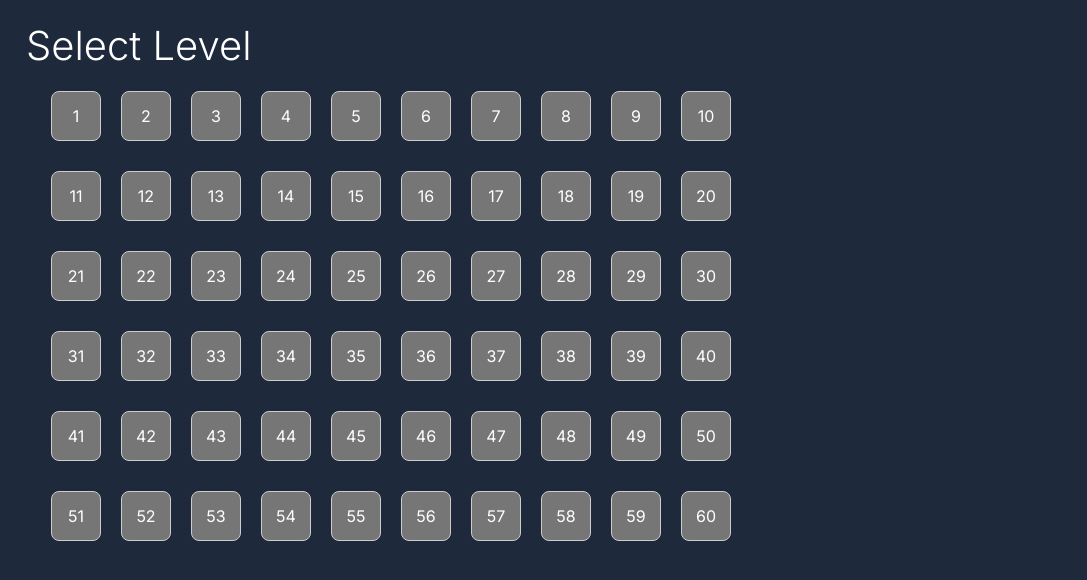
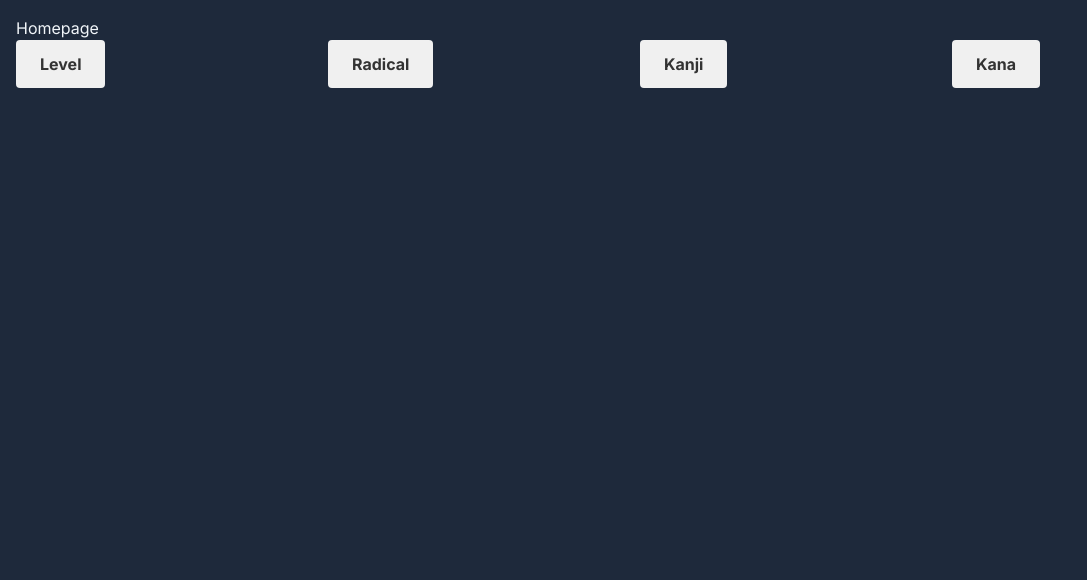
Before and after one commit to bondanrahmawan/wanikani, a Next.js app: page / in a window 1280 px wide. Shown: the top 580 px of the page, without its empty margins (0-1087 px from the left). Built offline with nearby package versions, Linux system fonts and the light colour scheme.

Commit message:
add sitemap (#1)

```diff
--- a/src/app/card.tsx
+++ b/src/app/card.tsx
@@ -1,34 +1,73 @@
 import React from "react";
+import Link from "next/link";
 import styles from "./homepage.module.css";
 
 interface LevelProps {
-	start: number;
-	end: number;
+	type: string;
+	start?: number | null;
+	end?: number | null;
+	grade?: number | null;
+	title?: string | null;
 }
 
-const DynamicComponent: React.FC<LevelProps> = ({ start, end }) => {
+const LevelCardComponent: React.FC<LevelProps> = ({ type, start, end, grade, title }) => {
 	const components = [];
 
-	for (let i = start; i <= end; i++) {
-		const name = `${i}`;
-		components.push(<RectangularCard key={i} title={name} />);
+	if (type === "level") {
+		if (start !== null && start !== undefined && end !== null && end !== undefined) {
+			for (let i = start; i <= end; i++) {
+				const name = `${i}`;
+				components.push(<SquareCard key={i} grade={0} title={name} />);
+			}
+		}
+	} else {
+		if (grade !== null && grade !== undefined && title !== null && title !== undefined) {
+			components.push(<RectangularCard key={grade} grade={grade} title={title} type={type} />);
+		}
 	}
 
-	return <div className={styles.level}>{components}</div>;
-};
-
-interface CardProps {
-	title: string;
-}
-
-const RectangularCard: React.FC<CardProps> = ({ title }) => {
 	return (
-		<div className={styles.card}>
-			<a href={"/level/" + title} className={styles.title}>
-				{title}
-			</a>
+		<div
+			className={
+				type === "level"
+					? styles.level + " " + styles.square
+					: styles.level + " " + styles.rectangular
+			}>
+			{components}
 		</div>
 	);
 };
 
-export default DynamicComponent;
+interface CardProps {
+	grade: number;
+	title: string;
+	type?: string;
+}
+
+const SquareCard: React.FC<CardProps> = ({ title }) => {
+	return (
+		<div className={styles.card + " " + styles.square}>
+			<Link href={"/level/" + title} className={styles.title + " " + styles.square}>
+				{title}
+			</Link>
+		</div>
+	);
+};
+
+const RectangularCard: React.FC<CardProps> = ({ grade, title, type }) => {
+	const className =
+		type === "radical"
+			? styles.card + " " + styles.rectangular + " " + styles.radical
+			: styles.card + " " + styles.rectangular + " " + styles.kanji;
+
+	return (
+		<div className={className}>
+			<Link href={"/level/" + grade} className={styles.title + " " + styles.rectangular}>
+				<span>Grade {grade}</span>
+				<span>{title}</span>
+			</Link>
+		</div>
+	);
+};
+
+export default LevelCardComponent;
--- a/src/app/exercise/[level]/resultPanel.tsx
+++ b/src/app/exercise/[level]/resultPanel.tsx
@@ -1,3 +1,4 @@
+import { useState } from "react";
 import { ExerciseModel } from "../../../../model/commonTypes";
 import styles from "./page.module.css";
 
@@ -7,10 +8,23 @@ type ResultPanelProps = {
 
 const ResultPanel: React.FC<ResultPanelProps> = ({ answers }) => {
 	const components: Array<JSX.Element> = [];
+	var correctAnswer = 0;
+
+	function checkAnswer(correctAnswers: Array<string>, answer: string) {
+		const lowerCaseCorrectAnswers = correctAnswers.map((answerKey) => {
+			return answerKey.toLowerCase();
+		});
+		return lowerCaseCorrectAnswers.includes(answer);
+	}
 
 	answers.sort((a, b) => a.id - b.id);
 
-	answers.forEach((k) =>
+	answers.forEach((k) => {
+		const isCorrect: boolean = checkAnswer(k.data.question, k.data.answer);
+		if (isCorrect) {
+			correctAnswer = correctAnswer + 1;
+		}
+
 		components.push(
 			<ResultCard
 				key={k.id}
@@ -18,18 +32,20 @@ const ResultPanel: React.FC<ResultPanelProps> = ({ answers }) => {
 				slug={k.data.question}
 				answer={k.data.answer}
 				materialType={k.materialType}
+				isCorrect={isCorrect}
 			/>
-		)
-	);
+		);
+	});
 
 	const finalComponent = (
 		<div className={styles.result}>
-			<h2 className={styles.headerSection}>Exercise Result</h2>
-			<div className={styles.cardKotoba + " " + styles.header}>
-				<span className={styles.charactersLong}>Character</span>
-				<span className={styles.titleBoxLong}>
-					<span className={styles.meaning}>Meaning</span>
-					<span className={styles.answer}>Answer</span>
+			<div className={styles.cardResult + " " + styles.header}>
+				<span className={styles.charactersLong}>Result</span>
+				<span className={styles.meaning}>
+					{correctAnswer}/{answers.length}
+				</span>
+				<span className={styles.answer}>
+					{(correctAnswer * 100) / answers.length}%
 				</span>
 			</div>
 			<div className={styles.panelLong}>{components}</div>
@@ -44,6 +60,7 @@ type CardProps = {
 	slug: Array<string>;
 	answer: string;
 	materialType: string;
+	isCorrect: boolean;
 };
 
 const ResultCard: React.FC<CardProps> = ({
@@ -51,6 +68,7 @@ const ResultCard: React.FC<CardProps> = ({
 	slug,
 	answer,
 	materialType,
+	isCorrect,
 }) => {
 	const newSlug = slug.map((answerKey) => {
 		return answerKey.toLowerCase();
@@ -69,12 +87,10 @@ const ResultCard: React.FC<CardProps> = ({
 	return (
 		<div className={cardClassName}>
 			<span className={styles.charactersLong}>{character}</span>
-			<span className={styles.titleBoxLong}>
-				<span className={styles.meaning + " " + styles.correct}>
-					{newSlug.join(", ")}
-				</span>
-				<span className={styles.answer + " " + answerStyle}>{answer}</span>
+			<span className={styles.meaning + " " + styles.correct}>
+				{newSlug.join(", ")}
 			</span>
+			<span className={styles.answer + " " + answerStyle}>{answer}</span>
 		</div>
 	);
 };
--- a/src/app/exercise/[level]/slideshow.tsx
+++ b/src/app/exercise/[level]/slideshow.tsx
@@ -3,7 +3,6 @@ import Image from "next/image";
 import { ExerciseModel } from "../../../../model/commonTypes";
 import { toKana, toRomaji } from "wanakana";
 import ResultPanel from "./resultPanel";
-// import { zenkakuGothicAntique } from "@/asset/fonts";
 import styles from "./page.module.css";
 import home from "../../../asset/home-dark.png";
 import left from "../../../asset/left.png";
--- a/src/app/homepage.module.css
+++ b/src/app/homepage.module.css
@@ -1,40 +1,101 @@
-.header {
-    padding-left: 10px;
-    font-weight: 300;
-    font-size: 40px;
-    color: white;
+.radical {
+    background-color: #0093dd;
+}
 
-    display: flex;
-    justify-content: space-between;
+.kanji {
+    background-color: #ff00aa;
 }
 
 .card {
     border: 1px solid #ccc;
+    border-radius: 8px;
+
+    display: flex;
+    align-items: center;
+}
+
+.card.square {
     background-color: #767676;
-    border-radius: 8px;
+
     width: 50px;
     height: 50px;
 
+    margin: 0px 5px;
+
+    justify-content: center;
+}
+
+.card.rectangular {
+    width: 250px;
+    height: 50px;
+}
+
+.level {
     display: flex;
-    justify-content: center;
+    justify-content: space-around;
     align-items: center;
 }
 
-.level {
-    height: 80px;
-    width: 750px;
-    padding: 25px;
+.level.square {
+    padding: 10px;
+}
 
-    display: flex;
-    justify-content: space-around;
-    align-items: center;
+.level.rectangular {
+    padding: 5px 10px;
+    flex-direction: column;
 }
 
 .title {
     width: 100%;
     height: 100%;
     color: white;
+
     display: flex;
-    justify-content: center;
     align-items: center;
 }
+
+.title.square {
+    justify-content: center;
+}
+
+.title.rectangular {
+    justify-content: space-around;
+}
+
+.button {
+    display: inline-block;
+    padding: 12px 24px;
+    background-color: #f0f0f0;
+    color: #333;
+    text-decoration: none;
+    font-weight: bold;
+    border-radius: 4px;
+    margin-right: 10px;
+  }
+
+.sitemap {
+    display: flex;
+}
+
+.sitemap_option {
+    width: 400px;
+}
+
+.sitemap_levels {
+    background-color: transparent;
+
+    display: none;
+    position: absolute;
+
+    z-index: 1;
+}
+
+.sitemap_levels.level {
+    background-color: #333;
+
+    border: solid #ccc 1px;
+}
+
+.sitemap_levels.clicked {
+    display: block;
+}
--- a/src/app/page.tsx
+++ b/src/app/page.tsx
@@ -1,18 +1,88 @@
-import DynamicComponent from "./card";
+"use client";
+
+import { useState } from "react";
+import LevelCardComponent from "./card";
 import styles from "./homepage.module.css";
 
-export default function Pages12() {
+export default function Homepage() {
+	const [levelClicked, setLevelClicked] = useState<boolean>(false);
+	const [radicalClicked, setRadicalClicked] = useState<boolean>(false);
+	const [kanjiClicked, setKanjiClicked] = useState<boolean>(false);
+
 	return (
 		<div>
-			<div className={styles.header}>
-				<h1>Select Level</h1>
+			<div>
+				<h1>Homepage</h1>
+				<div className={styles.sitemap}>
+					<div className={styles.sitemap_option}>
+						<button
+							className={styles.button}
+							onClick={() => {
+								setLevelClicked(!levelClicked);
+							}}>
+							Level
+						</button>
+						<div
+							className={
+								levelClicked
+									? styles.sitemap_levels + " " + styles.level + " " + styles.clicked
+									: styles.sitemap_levels
+							}>
+							<LevelCardComponent type="level" start={1} end={10} />
+							<LevelCardComponent type="level" start={11} end={20} />
+							<LevelCardComponent type="level" start={21} end={30} />
+							<LevelCardComponent type="level" start={31} end={40} />
+							<LevelCardComponent type="level" start={41} end={50} />
+							<LevelCardComponent type="level" start={51} end={60} />
+						</div>
+					</div>
+					<div className={styles.sitemap_option}>
+						<button
+							className={styles.button}
+							onClick={() => {
+								setRadicalClicked(!radicalClicked);
+							}}>
+							Radical
+						</button>
+						<div
+							className={
+								radicalClicked
+									? styles.sitemap_levels + " " + styles.radical + " " + styles.clicked
+									: styles.sitemap_levels
+							}>
+							<LevelCardComponent type="radical" grade={1} title={"Level 1-10"} />
+							<LevelCardComponent type="radical" grade={2} title={"Level 11-20"} />
+							<LevelCardComponent type="radical" grade={3} title={"Level 21-30"} />
+							<LevelCardComponent type="radical" grade={4} title={"Level 31-40"} />
+							<LevelCardComponent type="radical" grade={5} title={"Level 41-50"} />
+							<LevelCardComponent type="radical" grade={6} title={"Level 51-60"} />
+						</div>
+					</div>
+					<div className={styles.sitemap_option}>
+						<button
+							className={styles.button}
+							onClick={() => {
+								setKanjiClicked(!kanjiClicked);
+							}}>
+							Kanji
+						</button>
+						<div
+							className={
+								kanjiClicked ? styles.sitemap_levels + " " + styles.clicked : styles.sitemap_levels
+							}>
+							<LevelCardComponent type="kanji" grade={1} title={"Level 1-10"} />
+							<LevelCardComponent type="kanji" grade={2} title={"Level 11-20"} />
+							<LevelCardComponent type="kanji" grade={3} title={"Level 21-30"} />
+							<LevelCardComponent type="kanji" grade={4} title={"Level 31-40"} />
+							<LevelCardComponent type="kanji" grade={5} title={"Level 41-50"} />
+							<LevelCardComponent type="kanji" grade={6} title={"Level 51-60"} />
+						</div>
+					</div>
+					<div className={styles.sitemap_option}>
+						<button className={styles.button}>Kana</button>
+					</div>
+				</div>
 			</div>
-			<DynamicComponent start={1} end={10} />
-			<DynamicComponent start={11} end={20} />
-			<DynamicComponent start={21} end={30} />
-			<DynamicComponent start={31} end={40} />
-			<DynamicComponent start={41} end={50} />
-			<DynamicComponent start={51} end={60} />
 		</div>
 	);
 }
```
Also changed, not shown: src/app/exercise/[level]/page.module.css (+6 -19 lines).
